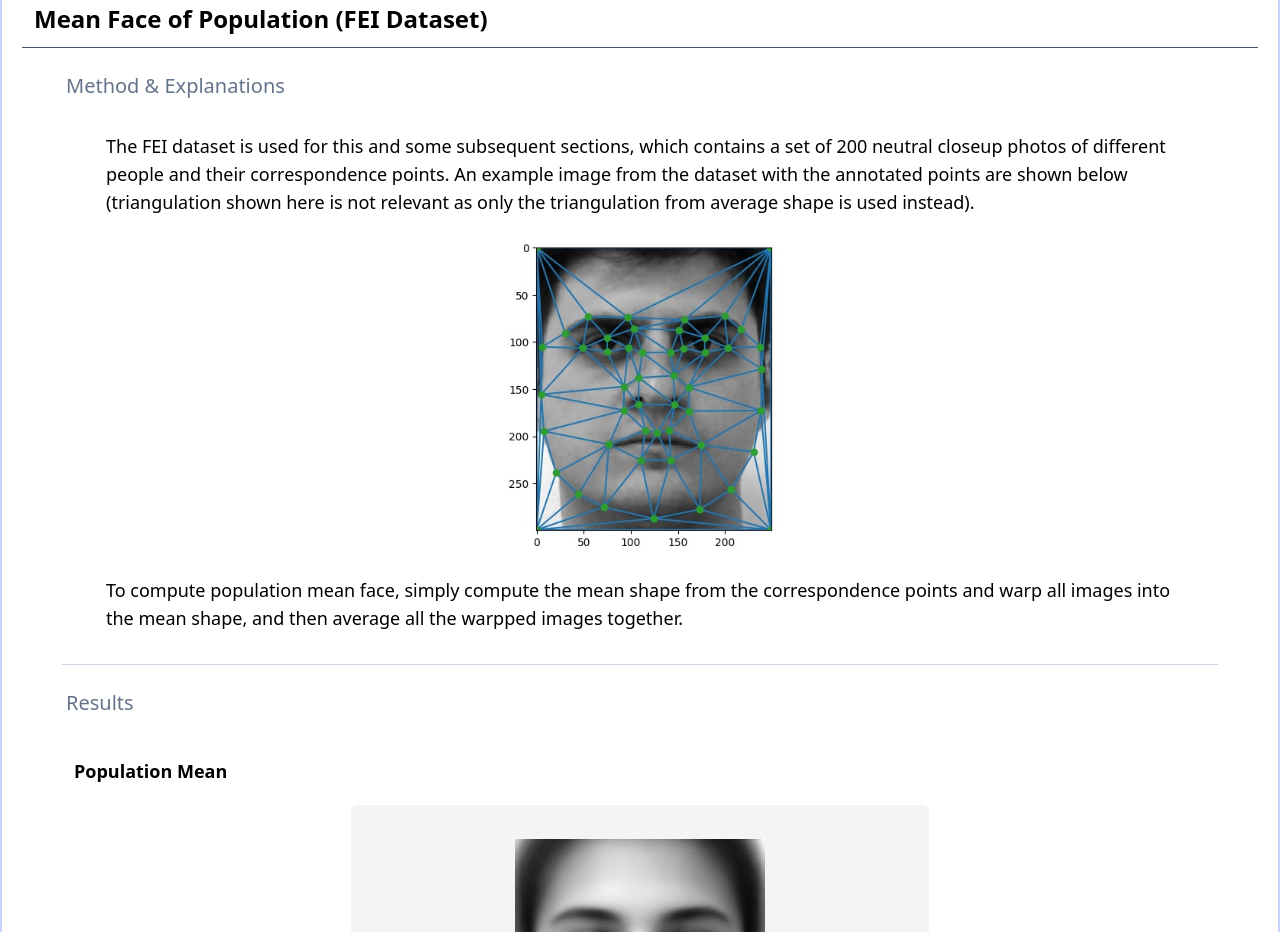
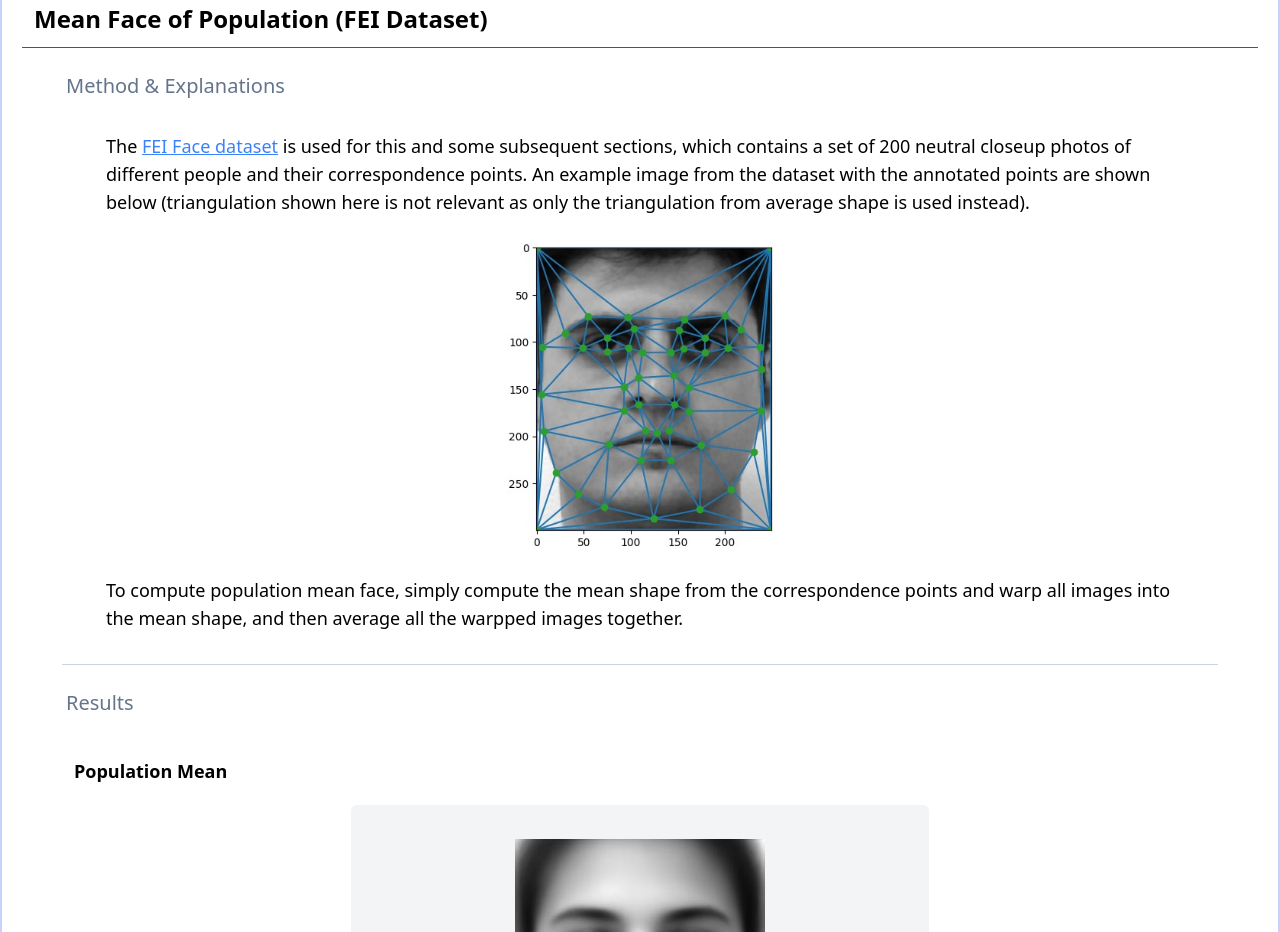
Before and after one commit to jum002/jum002.github.io, a plain HTML site: page cs280a/project3/index.html in a window 1280 px wide. Shown: the part 4299-5231 px from the top of the page. Drawn offline with nearby package versions, Linux system fonts and the light colour scheme.

Commit message:
updated cs280a project 3

```diff
--- a/cs280a/project3/index.html
+++ b/cs280a/project3/index.html
@@ -137,7 +137,7 @@
 
       <p class="font-sans text-xl text-slate-500 m-3 px-8">Method & Explanations</p>
       <p class="font-sans text-lg m-5 px-16">
-        The FEI dataset is used for this and some subsequent sections, which contains a set of 200 neutral closeup photos of different people and their correspondence points.
+        The <a class="text-blue-500 underline" href="https://fei.edu.br/~cet/facedatabase.html" target="_blank" rel="noopener noreferrer">FEI Face dataset</a> is used for this and some subsequent sections, which contains a set of 200 neutral closeup photos of different people and their correspondence points.
         An example image from the dataset with the annotated points are shown below (triangulation shown here is not relevant as only the triangulation from average shape is used instead).
       </p>
       <img class="max-h-80 object-scale-down" src="images/fei_sample.jpg" />
```
